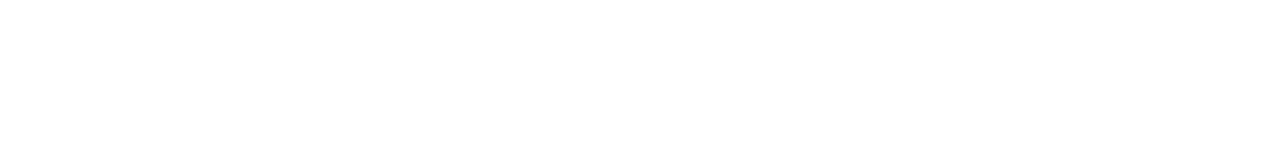
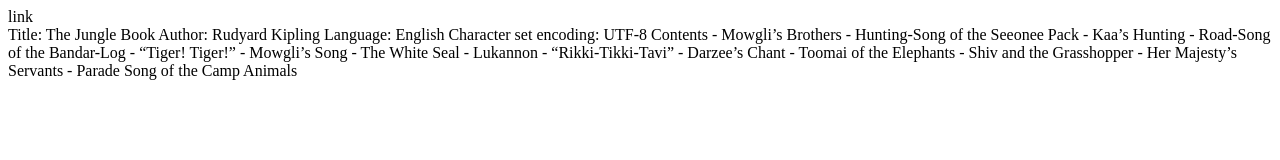
Before and after one commit to shvaibhav/html, a website built with webpack: page dist/index.html in a window 1280 px wide. Built offline with nearby package versions, Linux system fonts and the light colour scheme.

Commit message:
insert html

```diff
--- a/src/index.js
+++ b/src/index.js
@@ -1,3 +1,14 @@
-// import txt from './TheJungleBookMetaData.txt';
+import txt from './TheJungleBookMetaData.txt';
 // console.log(txt);
 console.log('hello');
+
+// main
+function main(){
+    $(function(){
+        $('.text-container').text(txt);
+        console.log(txt);
+    });
+}
+
+// run main()
+main();
```
Also changed, not shown: dist/index.html.
